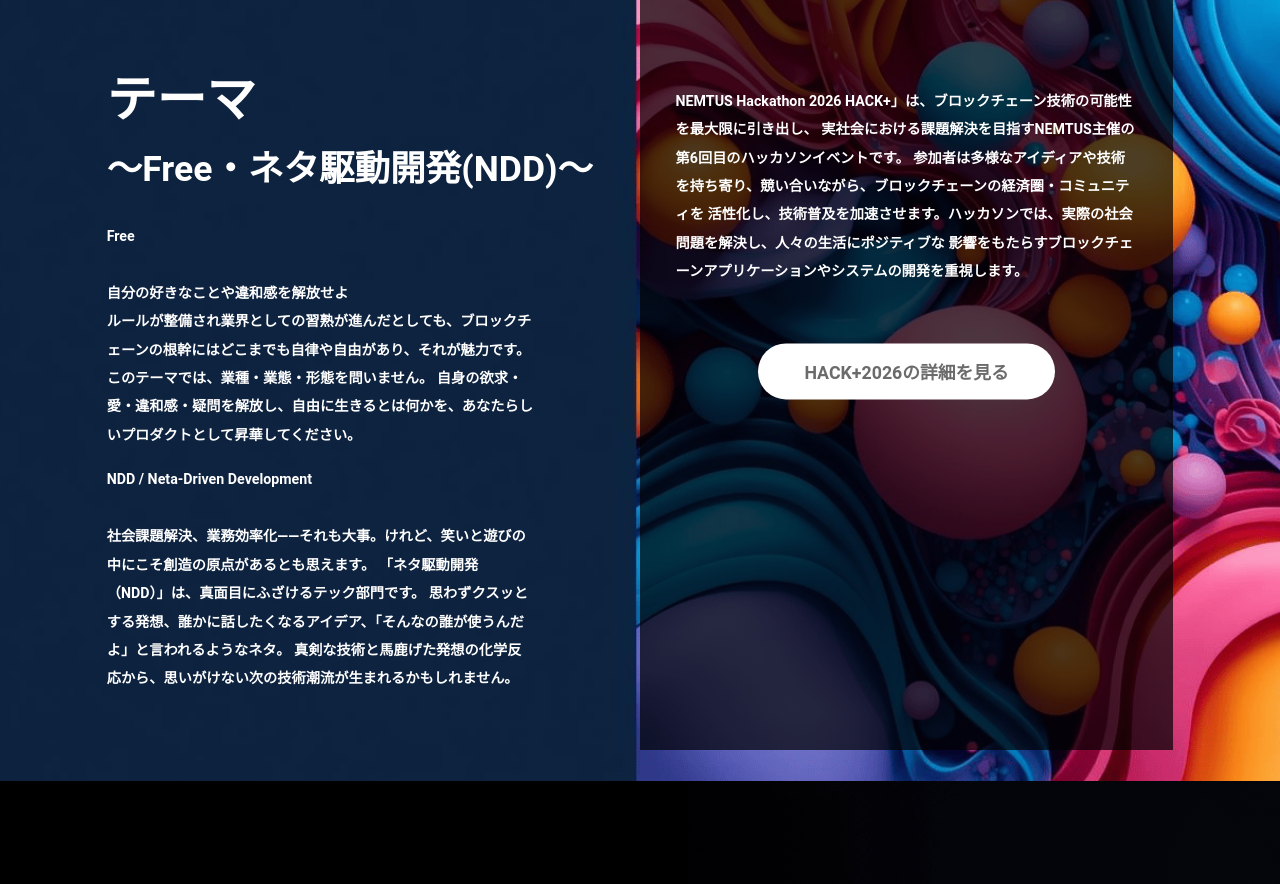
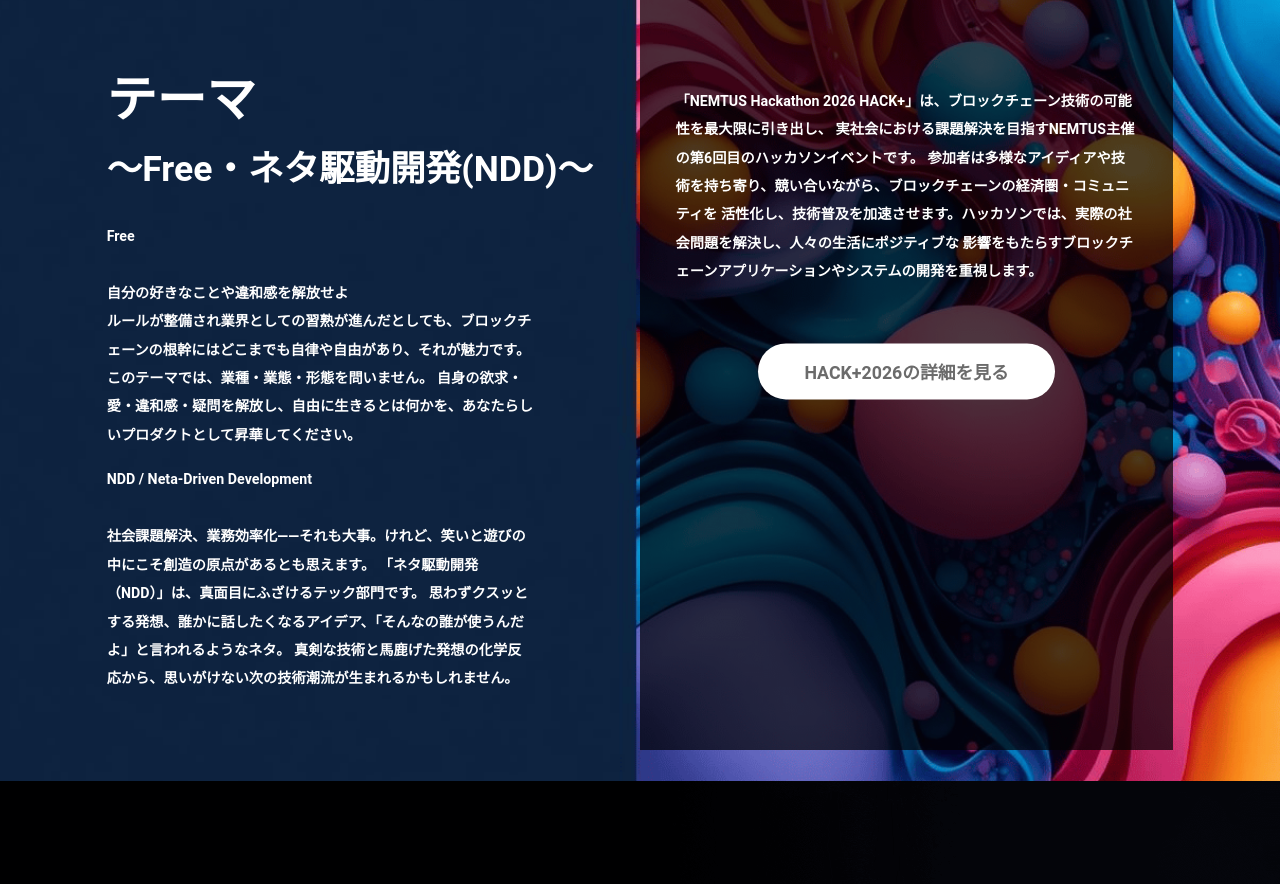
Before and after one commit to nemtus/hackathon-lp, a website: page public/index.html in a window 1280 px wide. Shown: the part 1561-2445 px from the top of the page. Drawn offline with nearby package versions, Linux system fonts and the light colour scheme.

Commit message:
Update public/index.html
Co-authored-by: coderabbitai[bot] <136622811+coderabbitai[bot]@users.noreply.github.com>

```diff
--- a/public/index.html
+++ b/public/index.html
@@ -152,7 +152,7 @@
 
 						<p class="hack__right-title"> </p>
 						<p class="hack__text-2">
-							NEMTUS Hackathon 2026 HACK+」は、ブロックチェーン技術の可能性を最大限に引き出し、
+							「NEMTUS Hackathon 2026 HACK+」は、ブロックチェーン技術の可能性を最大限に引き出し、
 							実社会における課題解決を目指すNEMTUS主催の第6回目のハッカソンイベントです。
 							参加者は多様なアイディアや技術を持ち寄り、競い合いながら、ブロックチェーンの経済圏・コミュニティを
 							活性化し、技術普及を加速させます。ハッカソンでは、実際の社会問題を解決し、人々の生活にポジティブな
```
